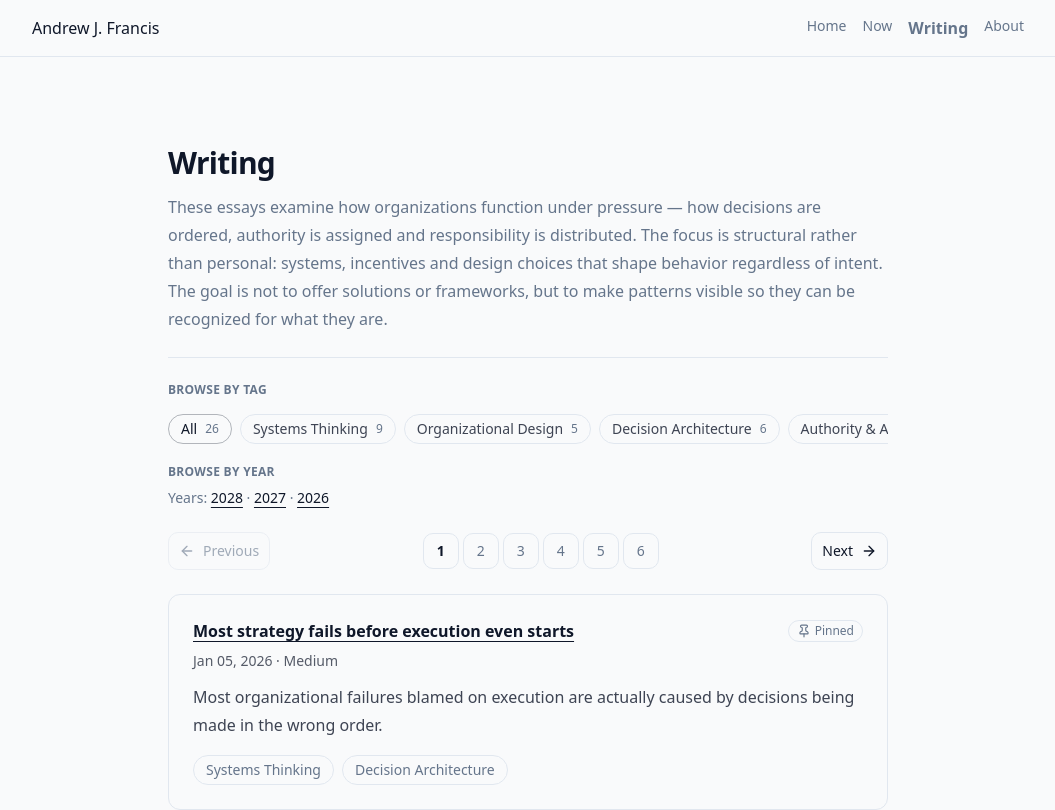
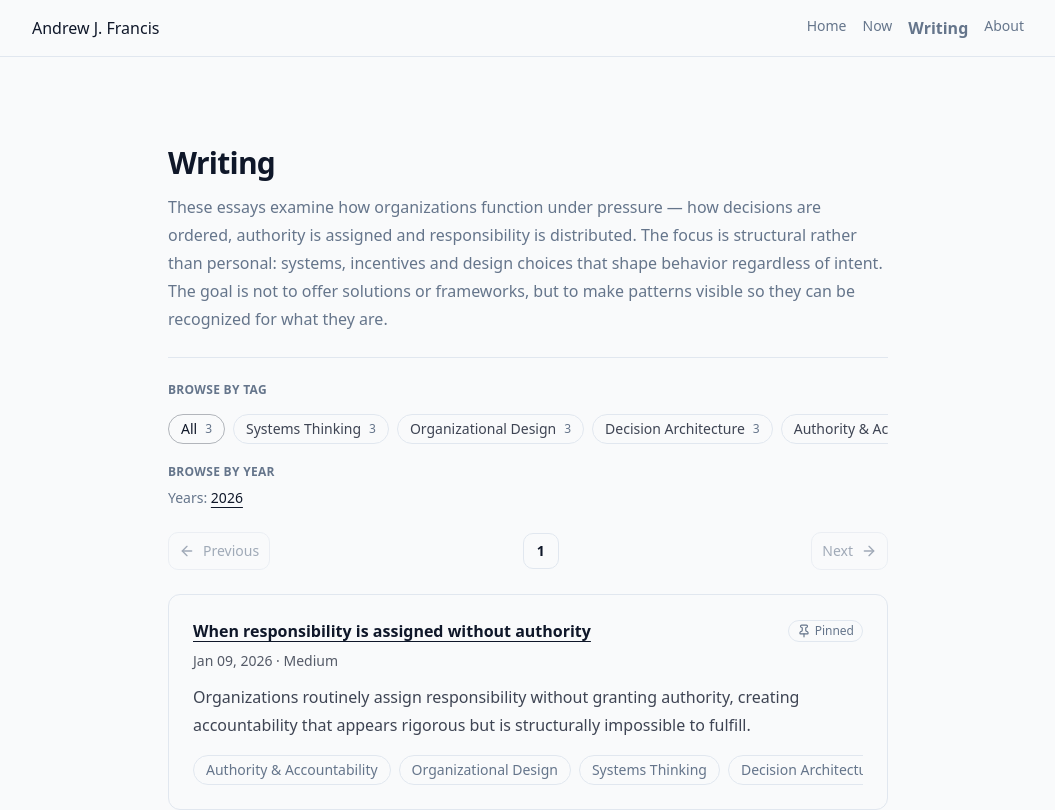
Before and after one commit to andrewjfrancis/andrewjfrancis-site, a Next.js app: page /writing in a window 1280 px wide. Shown: the top 810 px of the page, without its empty margins (112-1167 px from the left). Built offline with nearby package versions, Linux system fonts and the light colour scheme.

Commit message:
articles: use real articles
Comment out articles for testing and use real articles list

Signed-off-by: Andrew J. Francis <mail@andrewjfrancis.com>

```diff
--- a/app/writing/_data/articles.ts
+++ b/app/writing/_data/articles.ts
@@ -402,8 +402,8 @@ export const ARTICLES_TEST: Article[] = [
 ];
 
 // Choose active dataset (flip this line whenever you want)
-export const ARTICLES: Article[] = ARTICLES_TEST;
-//export const ARTICLES: Article[] = ARTICLES_REAL;
+//export const ARTICLES: Article[] = ARTICLES_TEST;
+export const ARTICLES: Article[] = ARTICLES_REAL;
 
 // ---------- helpers (deterministic, boring, correct)
 
```
